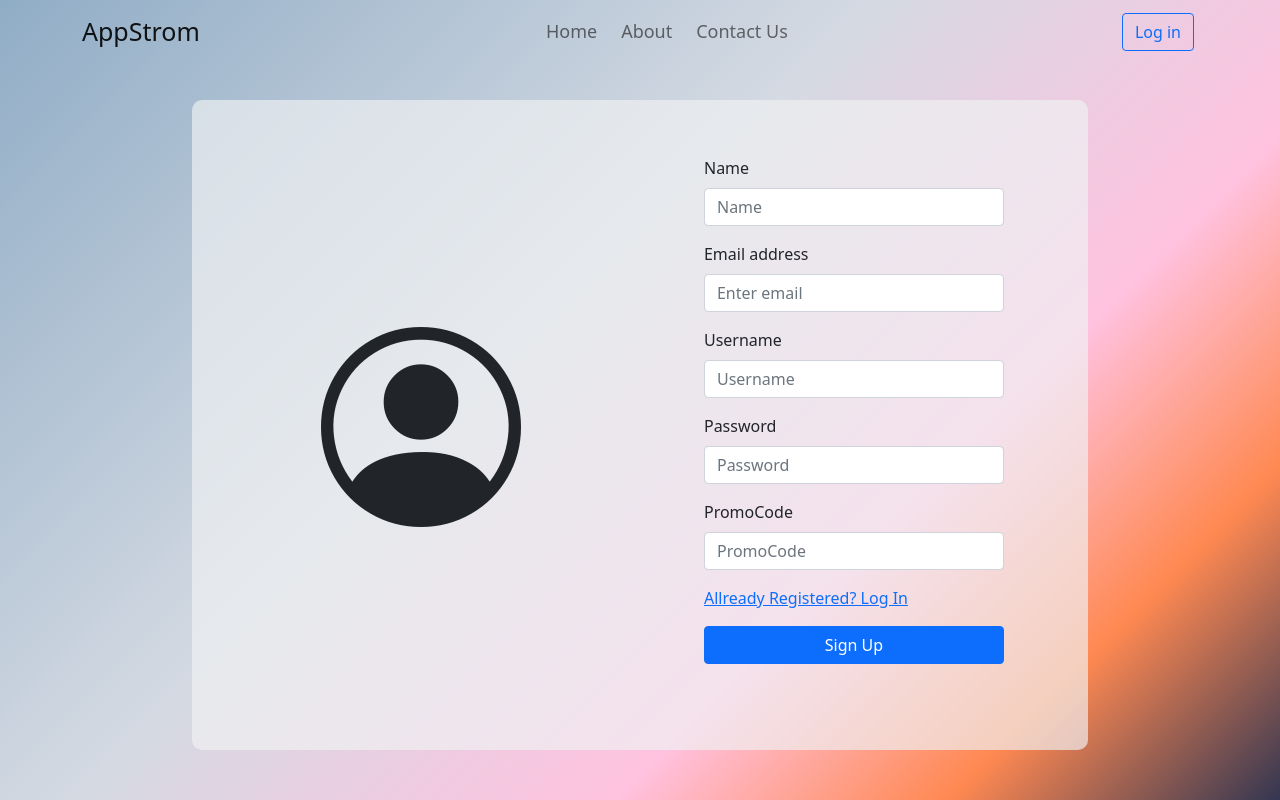
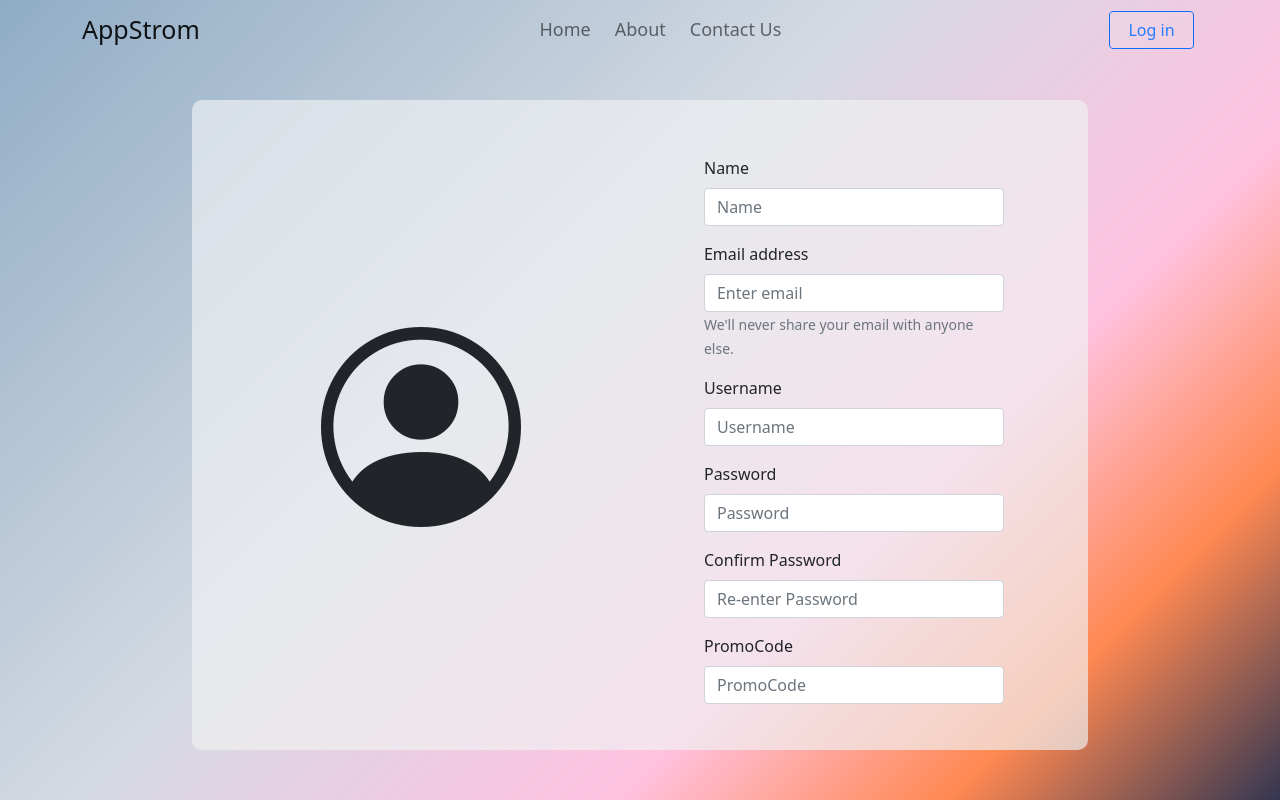
Before and after one commit to shivamanand-dev/appstrom-reactJS, a React (Create React App) app: page /signup in a window 1280 px wide. Built offline with nearby package versions, Linux system fonts and the light colour scheme; no server answers.

Commit message:
buttons modified

```diff
--- a/src/App.css
+++ b/src/App.css
@@ -3,6 +3,10 @@
 }
 
 /* -------------------------Custom CSS-------------------------- */
+
+textarea {
+  resize: none;
+}
 
 /* GRADIENT BACKGROUND */
 
--- a/src/components/Auth/Signup.js
+++ b/src/components/Auth/Signup.js
@@ -120,6 +120,9 @@ const Signup = ({ setAlert, setNavProgress }) => {
                 value={credential.email}
                 required
               />
+              <Form.Text className="text-muted">
+                We'll never share your email with anyone else.
+              </Form.Text>
             </Form.Group>
 
             <Form.Group className="mb-3">
@@ -149,6 +152,21 @@ const Signup = ({ setAlert, setNavProgress }) => {
             </Form.Group>
 
             <Form.Group className="mb-3">
+              <Form.Label htmlFor="confirmPassword">
+                Confirm Password
+              </Form.Label>
+              <Form.Control
+                // onChange={handleOnChange}
+                type="password"
+                placeholder="Re-enter Password"
+                // name="password"
+                // value={credential.password}
+                // required
+                // minLength={7}
+              />
+            </Form.Group>
+
+            <Form.Group className="mb-3">
               <Form.Label htmlFor="appliedPromocode">PromoCode</Form.Label>
               <Form.Control
                 onChange={handleOnChange}
@@ -160,19 +178,26 @@ const Signup = ({ setAlert, setNavProgress }) => {
               />
             </Form.Group>
 
-            <Form.Group className="mb-3">
-              <Link to="/login" style={{ boxShadow: "none" }}>
-                Allready Registered? Log In
-              </Link>
-            </Form.Group>
+            {/* SIGN UP BUTTON */}
 
             <Button
+              className="authFormBtnTrans"
               variant="primary"
               style={{ boxShadow: "none", width: "100%" }}
               type="submit"
             >
-              Sign Up
+              <span>SIGN UP</span>
             </Button>
+
+            <Form.Group style={{ margin: "20px 40px" }} className="mb-3">
+              Already Registered? <span> </span>
+              <Link
+                to="/login"
+                style={{ boxShadow: "none", textDecoration: "none" }}
+              >
+                Log in
+              </Link>
+            </Form.Group>
           </Form>
         </div>
       </div>
--- a/src/components/GlobalUi/MainNavbar.js
+++ b/src/components/GlobalUi/MainNavbar.js
@@ -33,9 +33,11 @@ const MainNavbar = () => {
         className="fixed-top"
       >
         <Container className="container">
-          <Navbar.Brand style={{ fontSize: "25px", fontWeight: "500" }}>
+          {/* <Navbar.Brand style={{ fontSize: "25px", fontWeight: "500" }}> */}
+            <Link to="/" style={{textDecoration: "none"}}><Navbar.Brand style={{ fontSize: "25px", fontWeight: "500" }}>
             AppStrom
-          </Navbar.Brand>
+          </Navbar.Brand></Link>
+          {/* </Navbar.Brand> */}
           <Navbar.Toggle aria-controls="navbarScroll" />
           <Navbar.Collapse id="navbarScroll">
             {/* Nav Links */}
@@ -117,16 +119,16 @@ const MainNavbar = () => {
               location.pathname === "/login" ? (
                 <Link
                   to="/signup"
-                  className="btn btn-outline-primary mx-1"
-                  style={{ boxShadow: "none" }}
+                  className="btn btn-outline-primary mx-1 authFormBtnTrans"
+                  style={{ boxShadow: "none", width: "85px" }}
                 >
                   Sign up
                 </Link>
               ) : location.pathname === "/signup" ? (
                 <Link
                   to="/login"
-                  className="btn btn-outline-primary mx-1"
-                  style={{ boxShadow: "none" }}
+                  className="btn btn-outline-primary mx-1 authFormBtnTrans"
+                  style={{ boxShadow: "none", width: "85px" }}
                 >
                   Log in
                 </Link>
@@ -134,15 +136,18 @@ const MainNavbar = () => {
                 <>
                   <Link
                     to="/login"
-                    className="btn btn-outline-primary mx-1"
-                    style={{ boxShadow: "none" }}
+                    className="btn btn-outline-primary mx-1 authFormBtnTrans"
+                    style={{ boxShadow: "none", width: "85px" }}
                   >
                     Log in
                   </Link>
                   <Link
                     to="/signup"
-                    className="btn btn-outline-primary mx-1"
-                    style={{ boxShadow: "none" }}
+                    className="btn btn-outline-primary mx-1 authFormBtnTrans"
+                    style={{
+                      boxShadow: "none",
+                      width: "85px",
+                    }}
                   >
                     Sign up
                   </Link>
@@ -151,7 +156,7 @@ const MainNavbar = () => {
             ) : (
               <Button
                 variant="outline-danger"
-                className="mx-1"
+                className="mx-1 authFormBtnTrans"
                 onClick={handleLogout}
               >
                 Log Out
```
